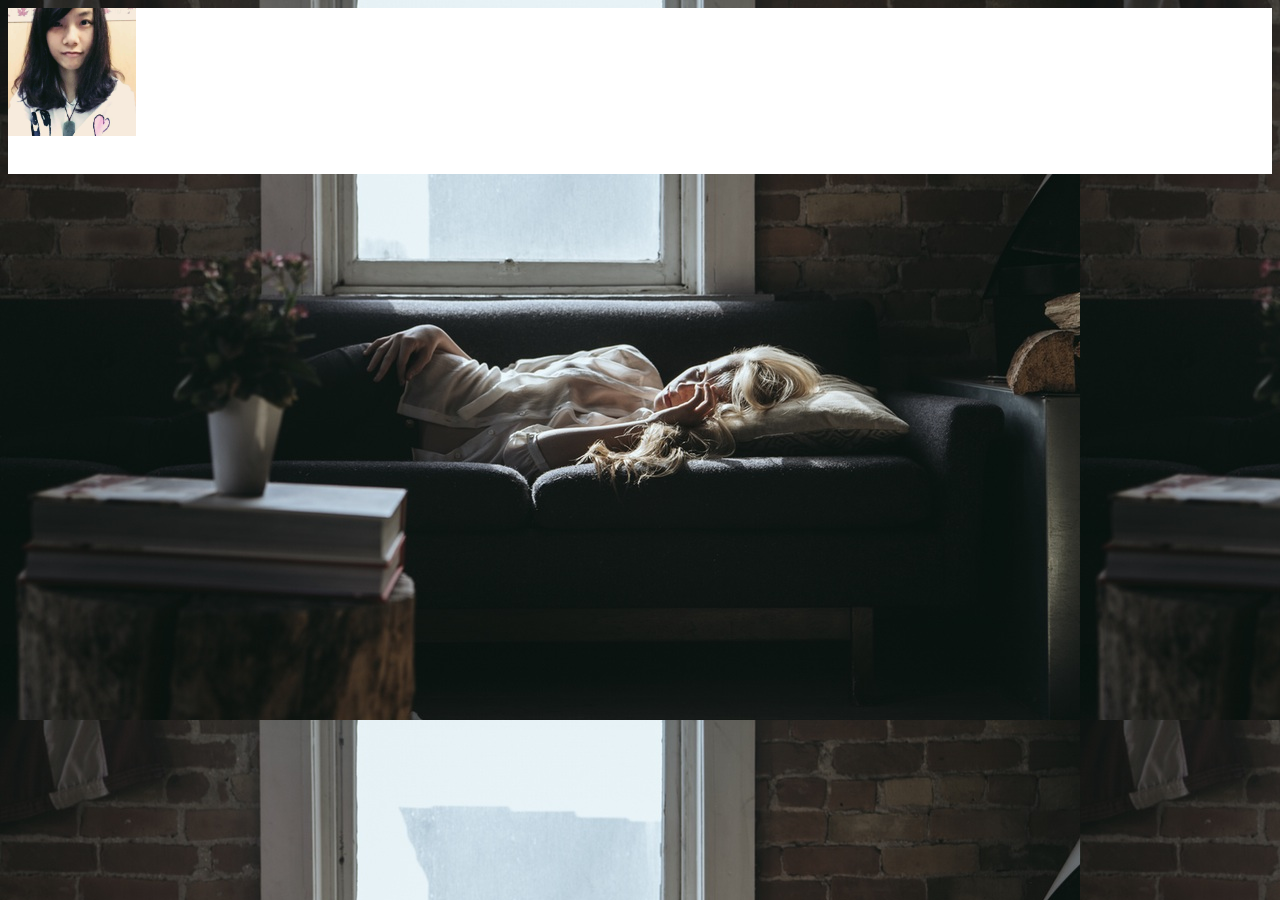
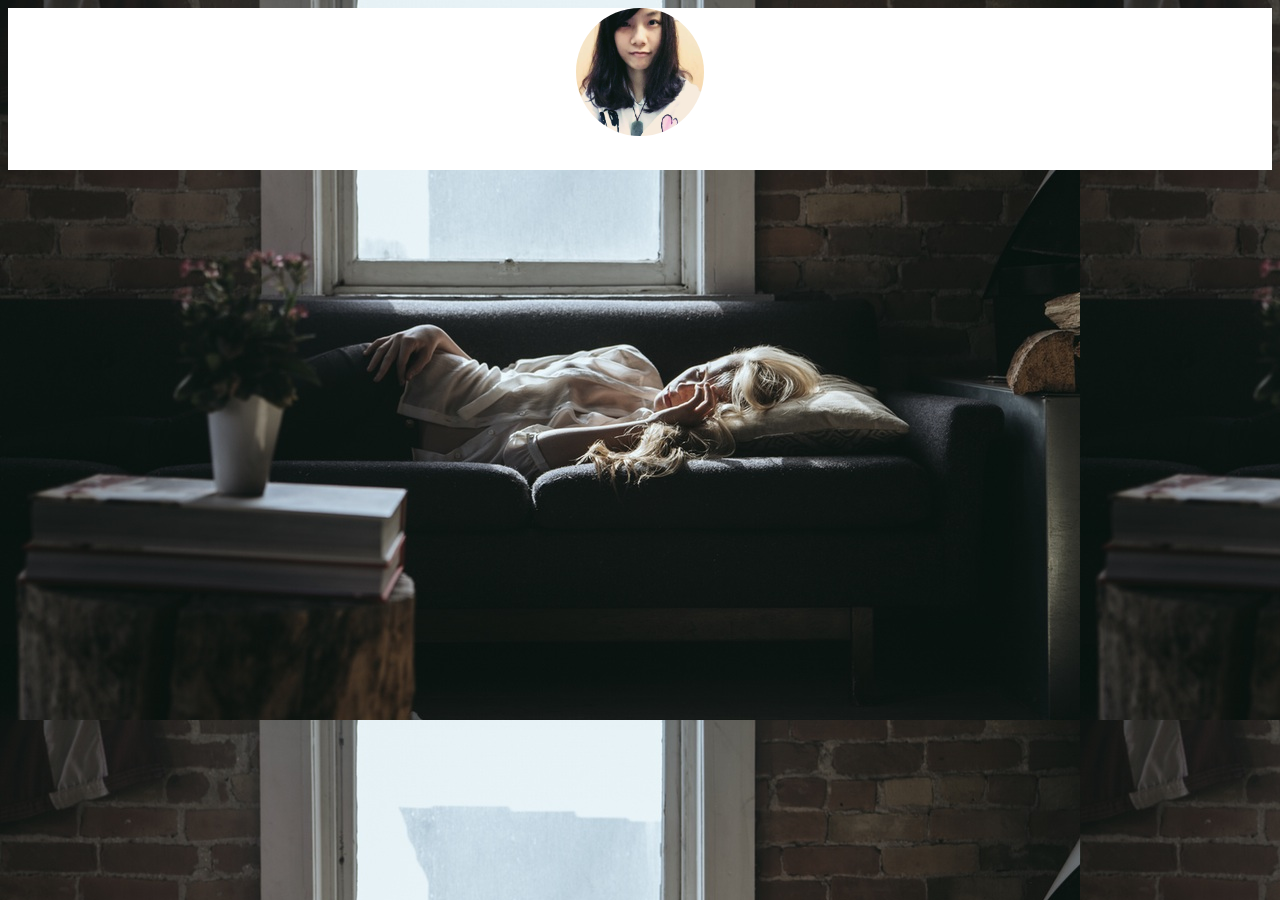
Before and after one commit to Denise-Chen/jekyll_demo, a Jekyll site: the page built from index.html, in a window 1280 px wide. Built offline with Jekyll 4.4.1, drawn with Linux system fonts in a browser that asks for light colours.

Commit message:
change the div again

```diff
--- a/css/default.css
+++ b/css/default.css
@@ -5,11 +5,11 @@
 #content{
 margin: auto auto;
 height: 400;
-width: 400;
+width: 200;
 background-color: white;
 }
 
-#content .img {
+#content img {
 border-radius:50%;
 margin: 0 auto;
 display: block;
```
